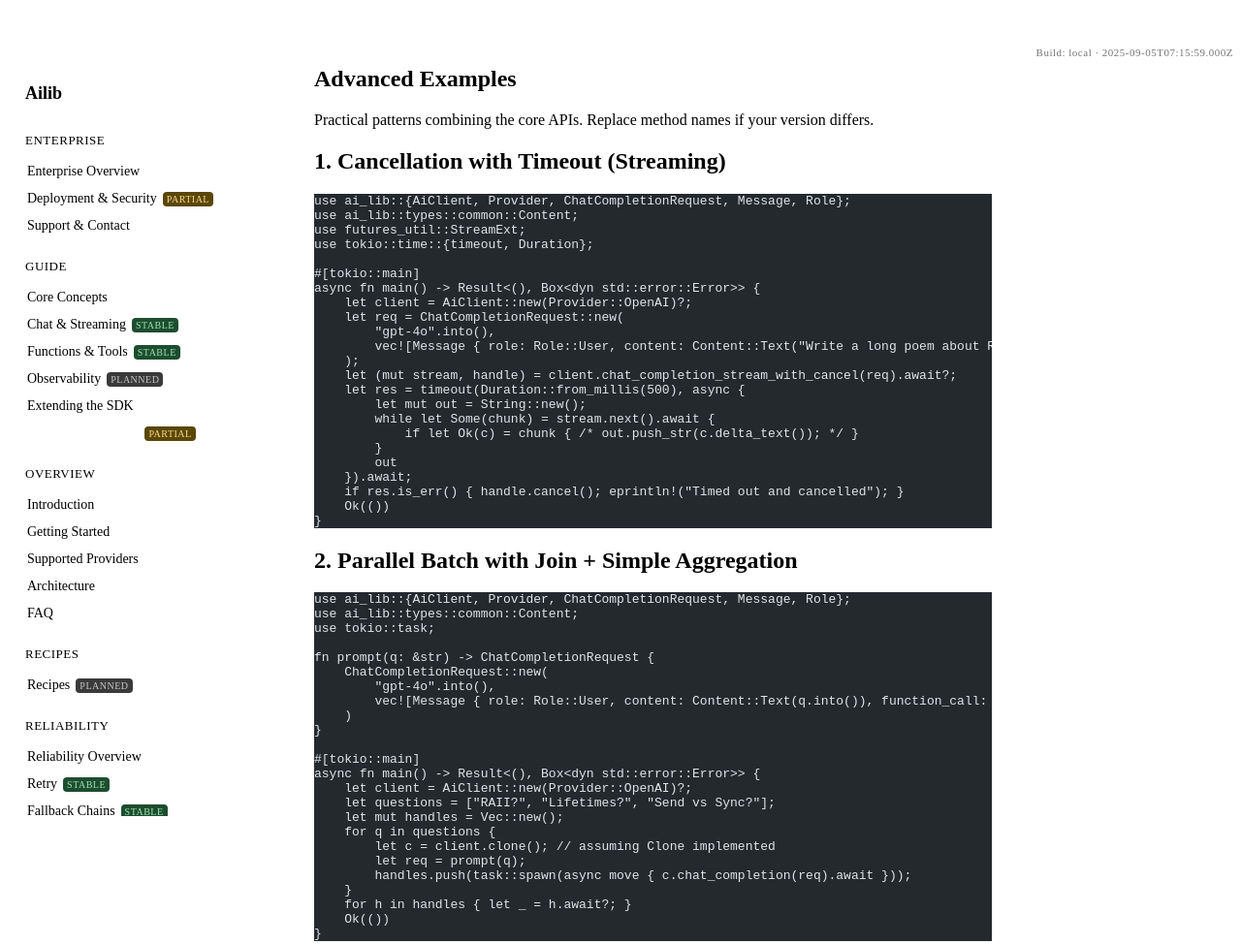
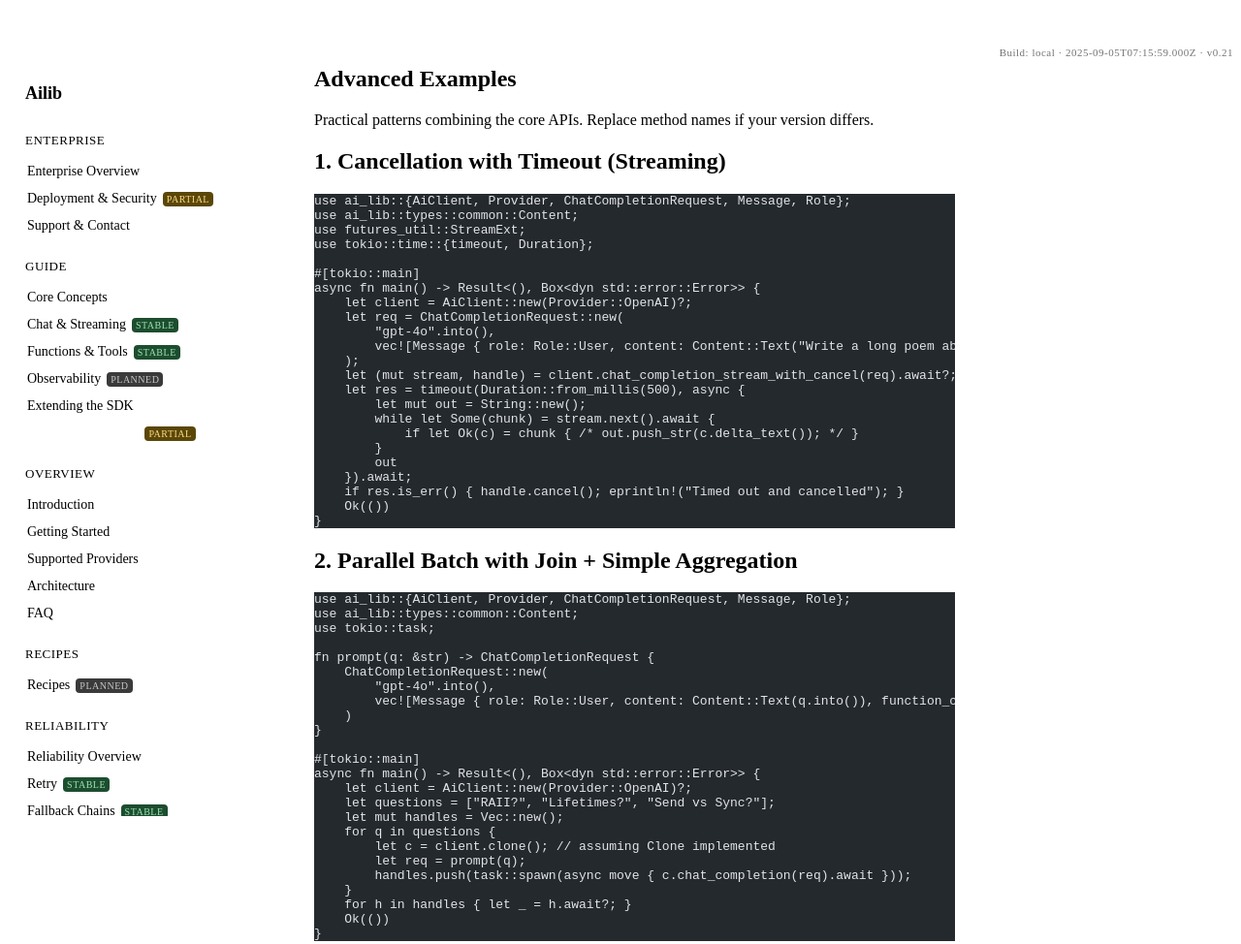
Before and after one commit to hiddenpath/ailib.info, an Astro site: page /docs/advanced-examples in a window 1280 px wide. Shown: the top 974 px of the page at 97% size. Built offline with nearby package versions, Linux system fonts and the light colour scheme; Astro itself is replaced by a stand-in of ours; code samples lack their colours.

```diff
--- a/src/components/BuildMeta.astro
+++ b/src/components/BuildMeta.astro
@@ -2,8 +2,9 @@
 // Build metadata display (commit hash + build time) for cache/alias debugging.
 const commitHash = (process.env.VERCEL_GIT_COMMIT_SHA || process.env.GITHUB_SHA || '').slice(0, 7);
 const buildTime = new Date().toISOString();
+const version = '0.21'; // Updated to trigger Vercel deploy
 ---
 
 <div style="margin-top:40px;font-size:11px;opacity:.55;letter-spacing:.5px">
-  Build: {commitHash || 'local'} · {buildTime}
+  Build: {commitHash || 'local'} · {buildTime} · v{version}
 </div>
```
